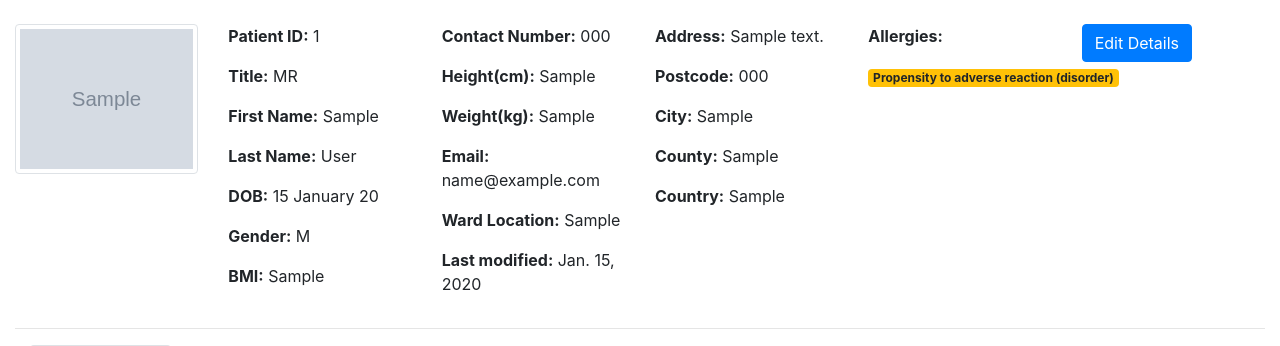
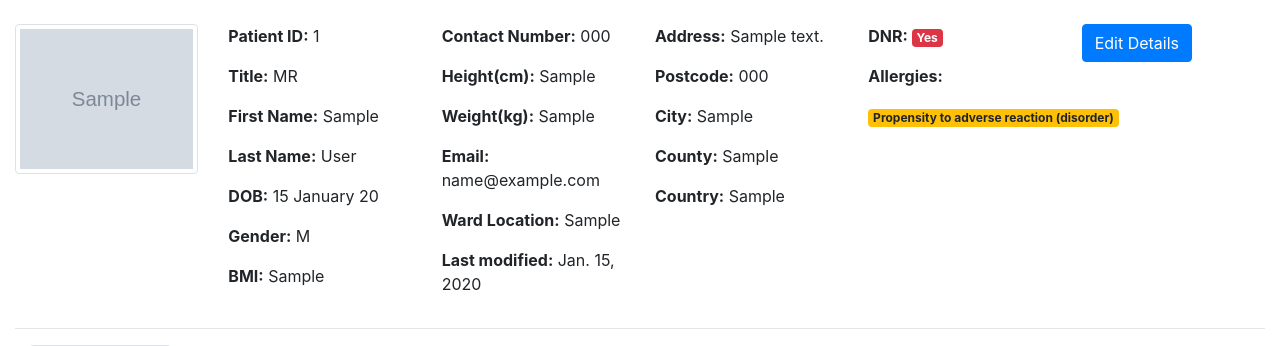
Before and after one commit to DavidJBoardman/patientmanagement, a Django app: page /home/patient/1 in a window 1280 px wide. Shown: the part 56-402 px from the top of the page. Run offline with Django 3.2, Linux system fonts and the light colour scheme; a user stored in the database is signed in; tables that the repository leaves empty hold one stand-in row (values such as "Sample post"); grey boxes marked "Sample" are stand-in pictures; some libraries are stand-ins or nearby versions.

Commit message:
Finalized the live version

```diff
--- a/mysite/forms.py
+++ b/mysite/forms.py
@@ -27,6 +27,11 @@ class DateForm(forms.Form):
     ), required=False, )
 
 
+DNR_CHOICES = (
+            (None, "Unknown"),
+            (True, "Yes"),
+            (False, "No"),
+           )
 class AddPatientForm(ModelForm):
     class Meta:
         model = PersonalDetails
@@ -35,6 +40,7 @@ class AddPatientForm(ModelForm):
                       'photo']
         widgets = {
                      'dateofbirth': DateInput(),
+                     'dnr': forms.Select(choices=DNR_CHOICES),
                      'photo': FileInput(),
                  }
 
--- a/mysite/templates/mysite/patient.html
+++ b/mysite/templates/mysite/patient.html
@@ -27,7 +27,19 @@
             <p><b>City:</b> {{ patient_list.city }}</p>
             <p><b>County:</b> {{ patient_list.county }}</p>
             <p><b>Country:</b> {{ patient_list.country }}</p></div>
-        <div class="col-sm-2"><p class="font-weight-bold">Allergies:</p> {% for al in allergies %}<span class="badge badge-warning">{{ al.allergyagent }}</span>{% endfor %}</div>
+            <div class="col-sm-2">
+            {% if patient_list.dnr == True %}
+                <p class="font-weight-bold">DNR: <span class="badge badge-danger">Yes</span></p>
+            {% elif patient_list.dnr == False%}
+                <p class="font-weight-bold">DNR: <span class="badge badge-success">No</span></p>
+            {% elif patient_list.dnr == None %}
+                <p class="font-weight-bold">DNR: <span class="badge badge-warning">Unknown</span></p>
+            {% endif %}
+                <p class="font-weight-bold">Allergies:</p>
+                {% for al in allergies %}
+                    <span class="badge badge-warning">{{ al.allergyagent }}</span>
+                {% endfor %}
+            </div>
         <div class="col-sm-2"><a class="btn btn-primary btn" href="{% url 'edit-profile' id=patient_list.id %}">Edit Details</a></div>
 
     </div>
```
